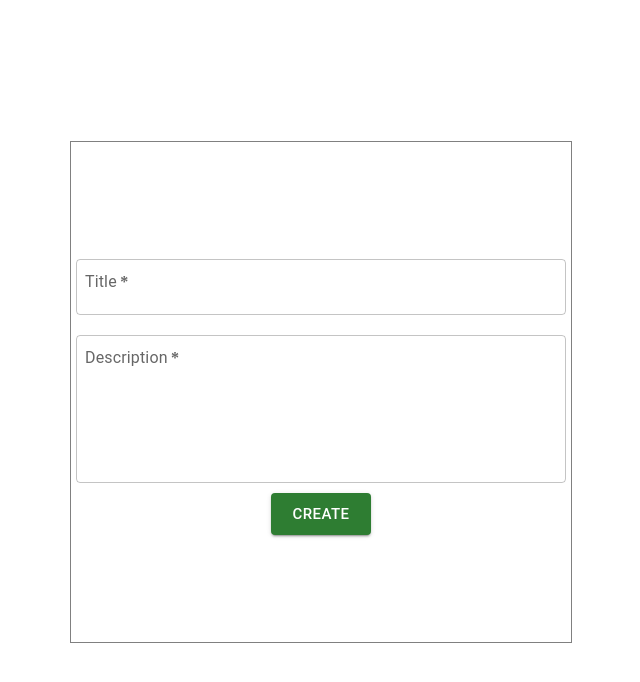
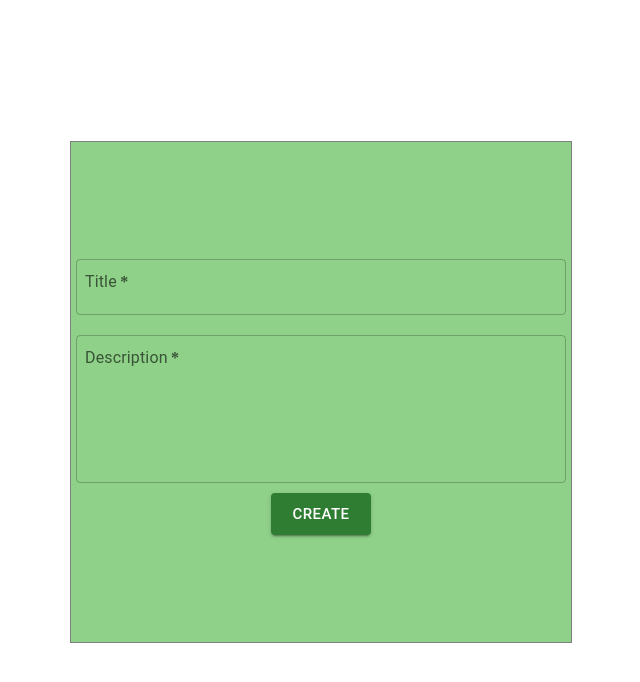
Before and after one commit to ruxsara/ToDoList-demo, a React (Vite) app: page / in a window 1280 px wide. Shown: the top 682 px of the page, without its empty margins (319-959 px from the left). Built offline with nearby package versions, Linux system fonts and the light colour scheme.

Commit message:
Feat:add background for form element

```diff
--- a/src/App.css
+++ b/src/App.css
@@ -58,3 +58,8 @@ form {
 p {
   line-break: anywhere;
 }
+
+
+form{
+  background-color: rgb(143, 209, 137);
+}
```
